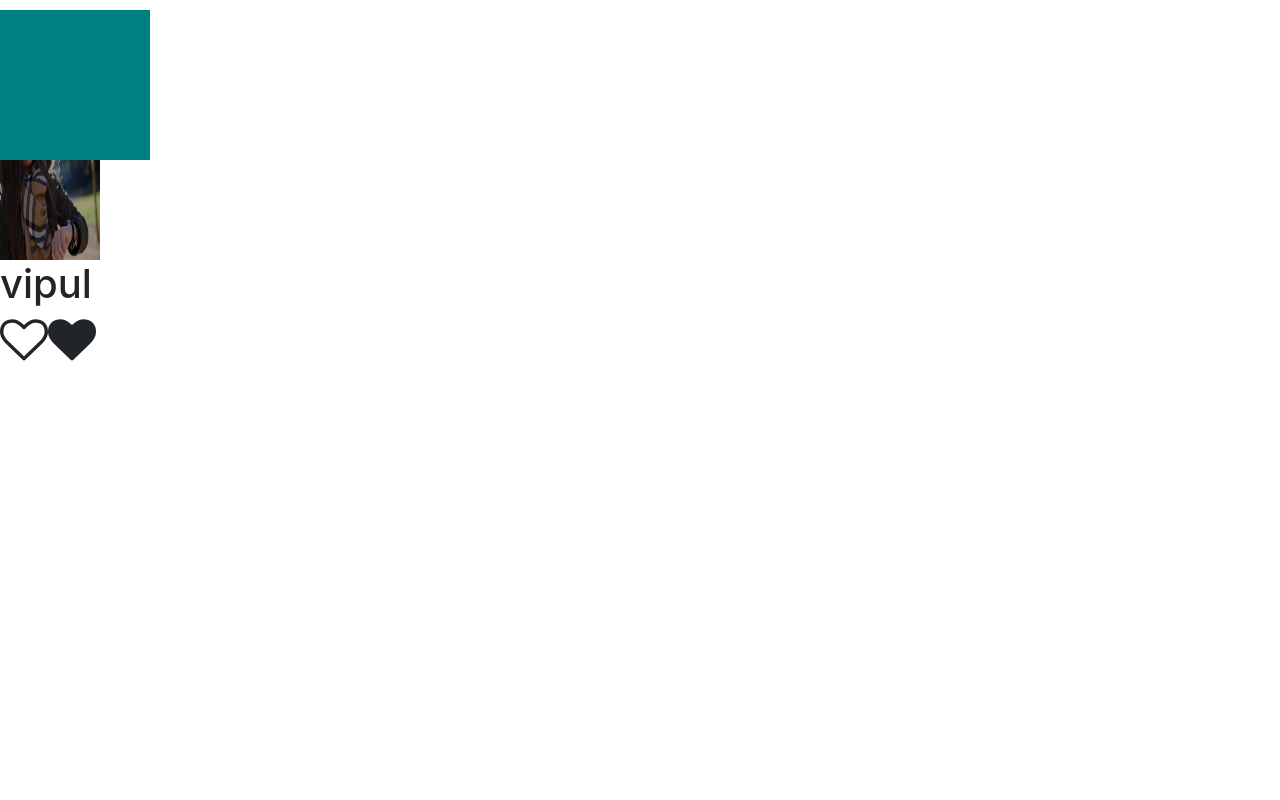
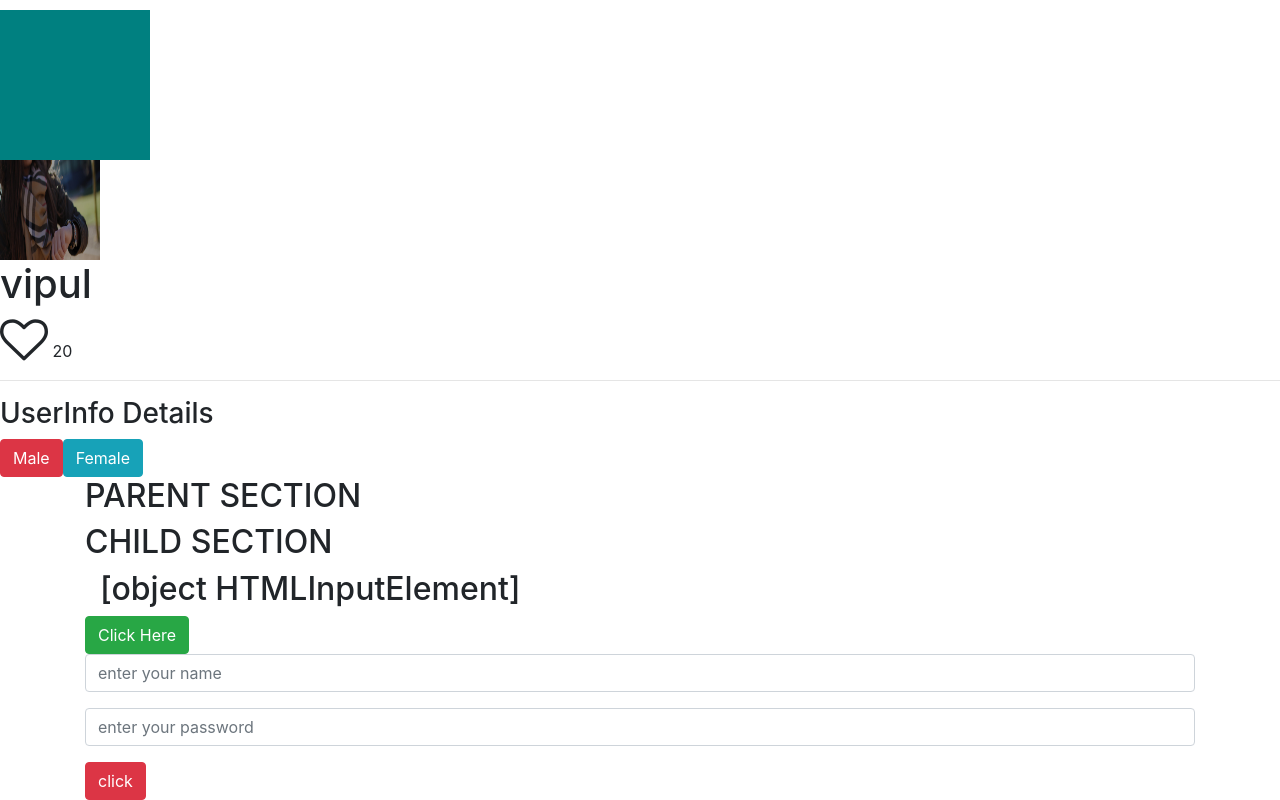
Before and after one commit to Vips120/AYFN, an Angular app in the folder myapp/: page / in a window 1280 px wide. Shown: the part 281-1081 px from the top of the page. Before the commit the page ends 800 px from the top, so only its background shows below. Built offline with nearby package versions, Linux system fonts and the light colour scheme.

Commit message:
#vipulinputandoutput

```diff
--- a/myapp/src/app/app.component.html
+++ b/myapp/src/app/app.component.html
@@ -2,6 +2,5 @@
 <h1>
   {{title}}
 </h1>
-
-<i class="fa fa-heart-o fa-3x" aria-hidden="true"></i>
-<i class="fa fa-heart fa-3x" aria-hidden="true"></i>
+<app-heart [counter]="totalCount"></app-heart>
+<app-parent></app-parent>
--- a/myapp/src/app/app.component.ts
+++ b/myapp/src/app/app.component.ts
@@ -7,4 +7,5 @@ import { Component } from '@angular/core';
 })
 export class AppComponent {
   title = 'vipul';
+  public totalCount:number = 20;
 }
--- /dev/null
+++ b/myapp/src/app/child.component.ts
@@ -0,0 +1,41 @@
+import {Component,Input,EventEmitter,Output} from '@angular/core';
+@Component({
+    selector:'app-child',
+    template:`
+    <div class="container">
+   <h2>{{username}}</h2>
+    </div>
+
+    <button type="button" class="btn btn-success btn-md"
+    (click)="AddEmail()"
+    >Click Here</button>
+    <div class="form-group">
+    <input type="text" class="form-control" placeholder="enter your name"
+     #username
+    >
+    </div>
+    <div class="form-group">
+    <input type="text" class="form-control" placeholder="enter your password"
+    #password
+    >
+    </div>
+    <button type="button" class="btn btn-danger btn-md"
+    (click)="FormData(username.value,password.value)"
+    >click</button>
+
+    `
+})
+
+export class ChildComponent {
+    public email:string = 'vs@gmail.com';
+   @Input() public username:string;
+  @Output() public mailer = new EventEmitter();
+    constructor(){}
+    public AddEmail(){
+   this.mailer.emit(this.email);
+    };
+    public FormData(uname:any,upass:any){
+ console.log(`username: ${uname} and password :${upass}`);
+    }
+
+}
--- /dev/null
+++ b/myapp/src/app/heart.component.ts
@@ -0,0 +1,52 @@
+import {Component, Input} from '@angular/core';
+@Component({
+    selector: 'app-heart',
+    template:`
+<i class="fa fa-3x" aria-hidden="true"
+[class.fa-heart-o]="!likeHeart"
+[class.fa-heart]="likeHeart"
+(click)="ActiveHeart()"
+></i> {{counter}}
+<hr/>
+<h3>{{Heading}}</h3>
+<button type="button" class="btn btn-danger btn-md"
+(click)="user=maleInfo"
+[disabled]="user==maleInfo"
+>Male</button>
+<button type="button" class="btn btn-info btn-md"
+(click)="user=femaleInfo"
+[disabled]="user==femaleInfo"
+>Female</button>
+<div class="container" *ngIf="user">
+<img src="{{user.imgUrl}}"/>
+<h3>{{user.name}}</h3>
+</div>
+
+    `,
+    styles:[`
+     i.fa {
+         cursor:pointer;
+     }
+    `]
+})
+
+export class HeartComponent {
+    public Heading:string = "UserInfo Details";
+    public likeHeart:boolean = false;
+    public user:any;
+  @Input()  public counter:number;
+    public maleInfo = {
+        imgUrl:'../assets/img/face2.jpg',
+        name: 'John Doe'
+    };
+
+    public femaleInfo = {
+        imgUrl:'../assets/img/face1.jpg',
+        name: 'Emma Doe'
+    };
+    constructor(){}
+    public ActiveHeart(){
+this.likeHeart = !this.likeHeart;
+this.counter += this.likeHeart ? 1 : -1;
+    };
+}
--- /dev/null
+++ b/myapp/src/app/parent.component.ts
@@ -0,0 +1,26 @@
+import {Component} from '@angular/core';
+@Component({
+    selector:'app-parent',
+    template:`
+    <div class="container">
+    <h2>PARENT SECTION</h2>
+    <h3>{{userEmail}}</h3>
+
+    <h2>CHILD SECTION</h2>
+    <app-child
+    [username]="name"
+    (mailer)="AddUserEmail($event)"
+    ></app-child>
+    </div>
+
+    `
+})
+
+export class ParentComponent {
+    public name:string = "John Smith";
+    public userEmail:string;
+    constructor(){}
+    public AddUserEmail(item:any){
+        this.userEmail = item;
+    };
+}
```
Also changed, not shown: myapp/src/app/app.module.ts (+7 -1 lines).
